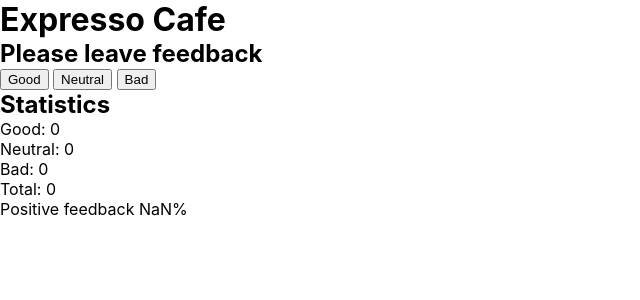
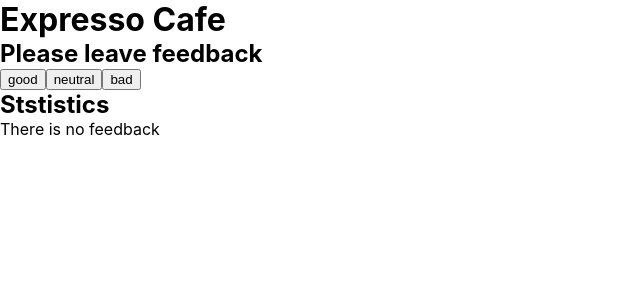
Before and after one commit to ARTEMSHENDRYK/goit-react-hw-02-feedback, a React (Create React App) app: page / in a window 1280 px wide. Shown: the top 300 px of the page, without its empty margins (0-640 px from the left). Built offline with nearby package versions, Linux system fonts and the light colour scheme.

Commit message:
do all logic

```diff
--- a/src/components/App.jsx
+++ b/src/components/App.jsx
@@ -1,18 +1,66 @@
-import Feedback from "./Feedback/Feedback";
+import React from "react";
+import Section from "./Section/Section";
+import FeedbackOptions from "./FeedbackOptions/FeedbackOptions";
+import Statistics from "./Statistics/Statistics";
+import Notification from "./Notification/Notification";
 
-export const App = () => {
-  return (
-    <div
-      // style={{
-      //   height: '100vh',
-      //   display: 'flex',
-      //   justifyContent: 'center',
-      //   alignItems: 'center',
-      //   fontSize: 40,
-      //   color: '#010101'
-      // }}
-    >
-      <Feedback />
-    </div>
-  );
+class App extends React.Component {
+  constructor() {
+    super();
+    this.state = {
+      good: 0,
+      neutral: 0,
+      bad: 0
+    }
+  }
+
+  handleIncrement = evt => {
+    const { name } = evt.target;
+    this.setState(prevState => {
+      return { [name]: prevState[name] + 1 }
+    })
+  }
+
+  countTotalFeedback() {
+    const { good, neutral, bad } = this.state;
+    return good + neutral + bad;
+  }
+
+  countPositiveFeedbackPercentage() {
+    const { good } = this.state;
+    return Math.round(good / this.countTotalFeedback() * 100);
+  }
+
+  render() {
+    const { good, neutral, bad } = this.state;
+    const feedbackOptions = Object.keys(this.state);
+
+    return (
+      <div>
+        <h1>Expresso Cafe</h1>
+        <Section title="Please leave feedback">
+          <FeedbackOptions
+            options={feedbackOptions}
+            onLeaveFeedback={this.handleIncrement} />
+        </Section>
+        <Section title="Ststistics">
+          {this.countTotalFeedback() > 0
+            ? (
+                <Statistics
+                  good={good}
+                  neutral={neutral}
+                  bad={bad}
+                  total={this.countTotalFeedback()}
+                  positivePercentage={this.countPositiveFeedbackPercentage()} />
+            )
+            : (  <Notification message={"There is no feedback"}/> )
+          }
+
+
+         </Section>
+      </div>
+    )
+  }
 };
+
+export default App;
--- a/src/components/Feedback/Feedback.jsx
+++ /dev/null
@@ -1,51 +0,0 @@
-import React from "react";
-
-class Feedback extends React.Component {
-  constructor() {
-    super();
-    this.state = {
-      good: 0,
-      neutral: 0,
-      bad: 0
-    }
-  }
-
-  handleIncrement = evt => {
-    const { name } = evt.target;
-
-    this.setState(prevState => {
-      return { [name]: prevState[name] + 1 }
-    })
-  }
-
-  countTotalFeedback() {
-    return this.state.good + this.state.neutral + this.state.bad;
-  }
-
-  countPositiveFeedbackPercentage() {
-    return this.state.good / (this.state.good + this.state.neutral + this.state.bad);
-  }
-
-  render() {
-    return (
-      <div>
-        <h1>Expresso Cafe</h1>
-        <h2>Please leave feedback</h2>
-        <button type="button" name="good" onClick={this.handleIncrement}>Good</button>
-        <span> </span>
-        <button type="button" name="neutral" onClick={this.handleIncrement}>Neutral</button>
-        <span> </span>
-        <button type="button" name="bad" onClick={this.handleIncrement}>Bad</button>
-        <h2>Statistics</h2>
-        <p>Good: {this.state.good}</p>
-        <p>Neutral: {this.state.neutral}</p>
-        <p>Bad: {this.state.bad}</p>
-        <p>Total: {this.countTotalFeedback()}</p>
-        <p>Positive feedback {this.countPositiveFeedbackPercentage()}%</p>
-      </div>
-    )
-  }
-
-}
-
-export default Feedback;
--- /dev/null
+++ b/src/components/FeedbackOptions/FeedbackOptions.jsx
@@ -0,0 +1,19 @@
+import PropTypes from "prop-types";
+
+function FeedbackOptions({ options, onLeaveFeedback }) {
+  return (
+    <>
+      {options.map(option => (
+        <button key={option} name={option} onClick={onLeaveFeedback}>{option}</button>
+      ))
+      }
+    </>
+  )
+}
+
+FeedbackOptions.propTypes = {
+  options: PropTypes.arrayOf(PropTypes.string).isRequired,
+  onLeaveFeedback: PropTypes.func.isRequired,
+}
+
+export default FeedbackOptions;
--- /dev/null
+++ b/src/components/Notification/Notification.jsx
@@ -0,0 +1,15 @@
+import PropTypes from "prop-types";
+
+function Notification({ message }) {
+  return (
+    <>
+      <p>{message}</p>
+    </>
+  )
+}
+
+Notification.propTypes = {
+  message: PropTypes.string.isRequired,
+}
+
+export default Notification;
--- /dev/null
+++ b/src/components/Section/Section.jsx
@@ -0,0 +1,17 @@
+import PropTypes from "prop-types";
+
+function Section({ title, children }) {
+  return (
+    <div>
+      <h2>{title}</h2>
+      {children}
+    </div>
+  )
+}
+
+Section.propTypes = {
+  title: PropTypes.string.isRequired,
+  children: PropTypes.node.isRequired,
+}
+
+export default Section;
--- /dev/null
+++ b/src/components/Statistics/Statistics.jsx
@@ -0,0 +1,23 @@
+import PropTypes from "prop-types";
+
+function Statistics({ good, neutral, bad, total, positivePercentage }) {
+  return (
+    <>
+      <p>Good: {good}</p>
+      <p>Neutral: {neutral}</p>
+      <p>Bad: {bad}</p>
+      <p>Total: {total}</p>
+      <p>Positive feedback {positivePercentage}%</p>
+    </>
+  )
+}
+
+Statistics.propTypes = {
+  good: PropTypes.number.isRequired,
+  neutral: PropTypes.number.isRequired,
+  bad: PropTypes.number.isRequired,
+  total: PropTypes.number.isRequired,
+  positivePercentage: PropTypes.number.isRequired,
+}
+
+export default Statistics;
--- a/src/index.js
+++ b/src/index.js
@@ -1,6 +1,6 @@
 import React from 'react';
 import ReactDOM from 'react-dom/client';
-import { App } from 'components/App';
+import App from 'components/App';
 import './index.css';
 
 ReactDOM.createRoot(document.getElementById('root')).render(
```
